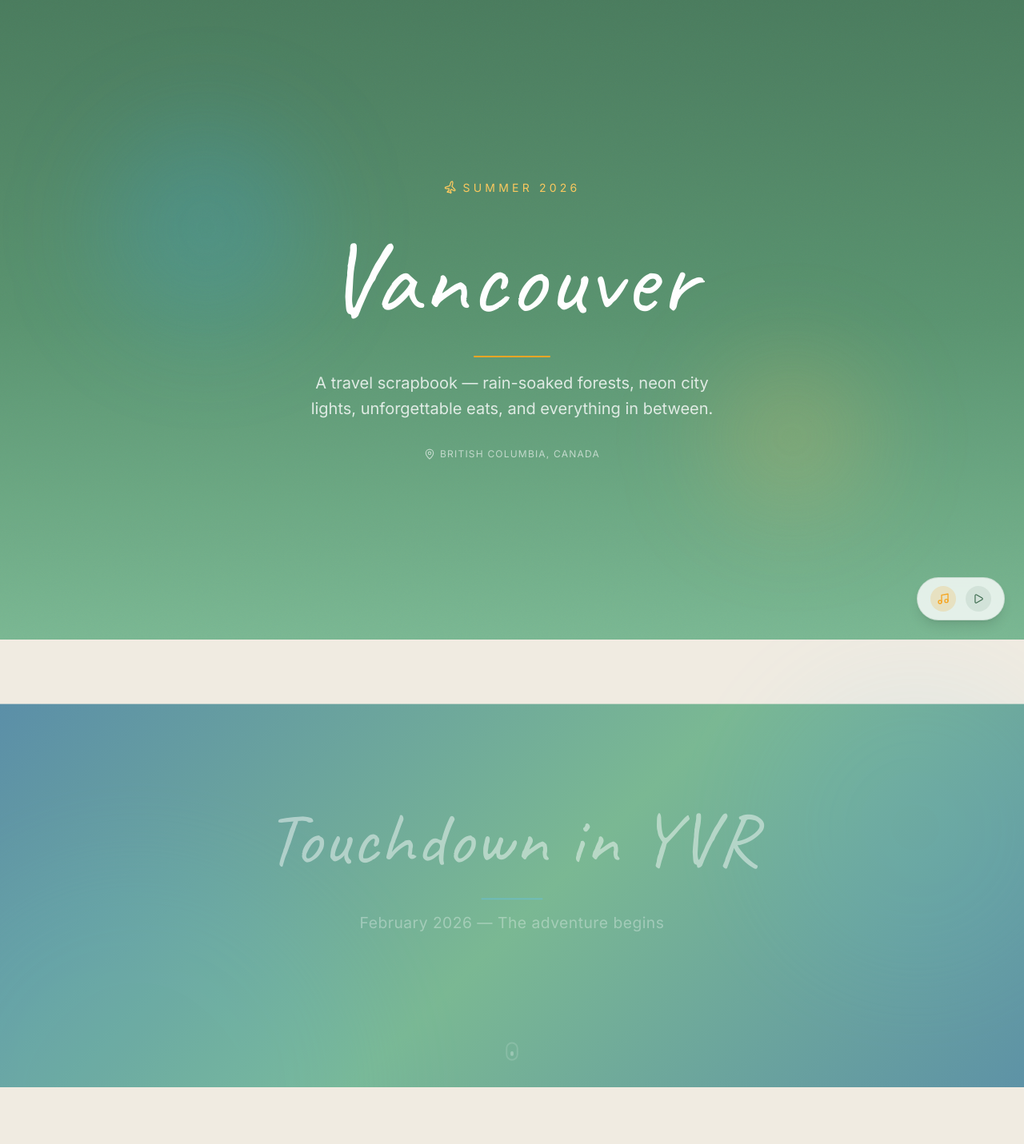
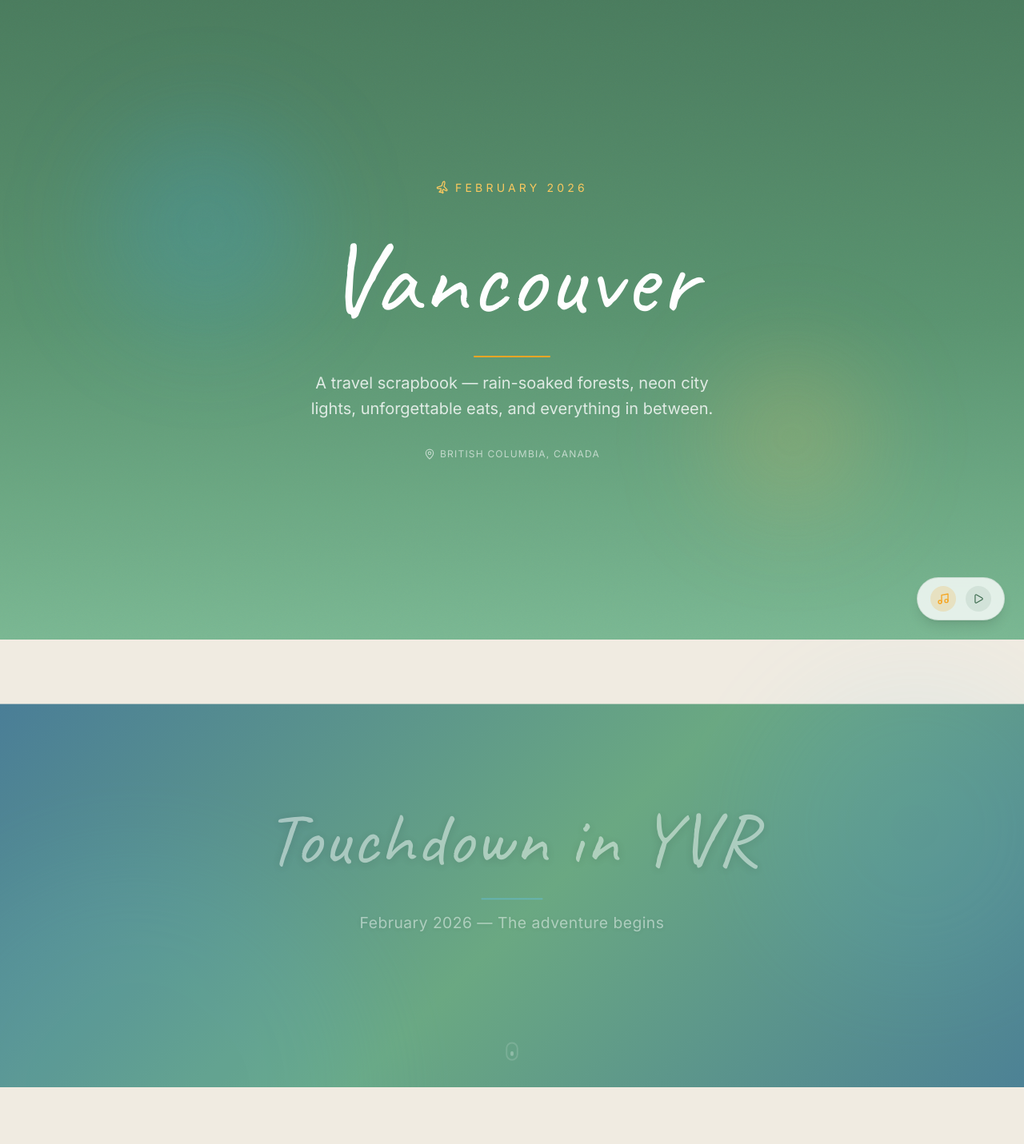
Before and after one commit to NotHirolaf/Vancouver-Trip2026, a Next.js app: page / in a window 1280 px wide. Shown: the top 1431 px of the page at 80% size. Built offline with nearby package versions, Linux system fonts and the light colour scheme.

Commit message:
Improve text visibility in ParallaxHero sections

```diff
--- a/src/app/page.tsx
+++ b/src/app/page.tsx
@@ -48,7 +48,7 @@ export default function HomePage() {
           >
             <Plane size={16} className="rotate-[-30deg]" />
             <span className="text-sm tracking-[0.3em] uppercase">
-              Summer 2026
+              February 2026
             </span>
           </motion.div>
 
@@ -118,9 +118,10 @@ export default function HomePage() {
         <ParallaxHero
           title={sections.intro.title}
           subtitle={sections.intro.subtitle}
-          bgFrom="#5b8fa8"
-          bgTo="#7ab893"
+          bgFrom="#4a7e97"
+          bgTo="#6aa882"
           accent="#63c5ed"
+          textColor="#ffffff"
         />
         <MasonryGrid
           photos={introPhotos}
@@ -193,6 +194,7 @@ export default function HomePage() {
           bgFrom="#d4956b"
           bgTo="#e8b88a"
           accent="#fbd38d"
+          textColor="#ffffff"
         />
         <MasonryGrid
           photos={foodPhotos}
--- a/src/components/ParallaxHero.tsx
+++ b/src/components/ParallaxHero.tsx
@@ -9,6 +9,7 @@ interface ParallaxHeroProps {
     bgFrom: string;
     bgTo: string;
     accent?: string;
+    textColor?: string;
 }
 
 export default function ParallaxHero({
@@ -17,6 +18,7 @@ export default function ParallaxHero({
     bgFrom,
     bgTo,
     accent = "#f6ad55",
+    textColor,
 }: ParallaxHeroProps) {
     const ref = useRef<HTMLDivElement>(null);
 
@@ -74,7 +76,8 @@ export default function ParallaxHero({
                 style={{ opacity, scale }}
             >
                 <motion.h2
-                    className="font-hand text-5xl leading-tight tracking-wide text-white sm:text-6xl md:text-7xl lg:text-8xl"
+                    className="font-hand text-5xl leading-tight tracking-wide sm:text-6xl md:text-7xl lg:text-8xl"
+                    style={{ textShadow: "0 2px 12px rgba(0,0,0,0.25)", color: textColor ?? "#ffffff" }}
                     initial={{ y: 30, opacity: 0 }}
                     whileInView={{ y: 0, opacity: 1 }}
                     transition={{ duration: 0.8, ease: "easeOut" }}
@@ -94,7 +97,8 @@ export default function ParallaxHero({
                 />
 
                 <motion.p
-                    className="max-w-md text-lg tracking-wide text-white/70 sm:text-xl"
+                    className="max-w-md text-lg tracking-wide sm:text-xl"
+                    style={{ textShadow: "0 1px 8px rgba(0,0,0,0.2)", color: textColor ?? "#ffffff" }}
                     initial={{ y: 20, opacity: 0 }}
                     whileInView={{ y: 0, opacity: 1 }}
                     transition={{ duration: 0.6, delay: 0.4 }}
```
